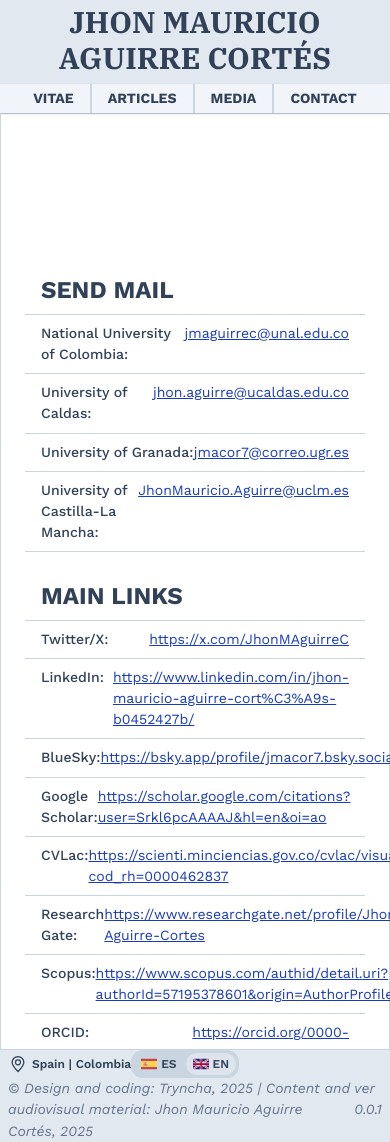
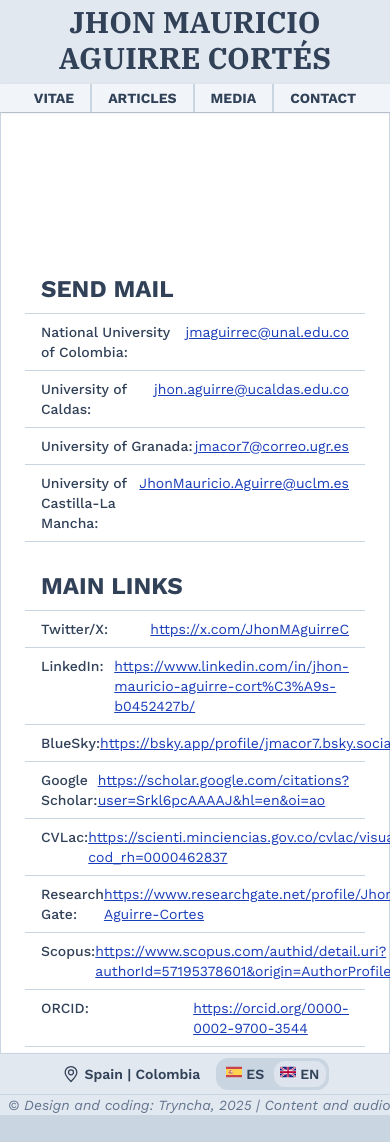
Before and after one commit to Tryncha/cv-jmac, a React (Vite) app: page /contact in a window 390 px wide. Shown: the top 1142 px of the page. After the commit the page ends 1115 px from the top, so only its background shows below. Built offline with nearby package versions, Linux system fonts and the light colour scheme; a web font is replaced by a local one.

Commit message:
footer responsive

```diff
--- a/src/components/LanguageSelector.tsx
+++ b/src/components/LanguageSelector.tsx
@@ -28,7 +28,7 @@
   const { language } = settings;
 
   return (
-    <div className="relative flex rounded-xl border-2 border-slate-300 bg-slate-300 text-xs lg:text-sm">
+    <div className="relative flex rounded-xl border-2 border-slate-300 bg-slate-300">
       <div
         className={`${
           language === 'es'
--- a/src/index.css
+++ b/src/index.css
@@ -45,87 +45,6 @@
   }
 }
 
-[data-theme='light'] {
-  /* --- General --- */
-  --body-backgroundColor: #d7e4ef;
-  --body-borderColor: #b8d4e6;
-  --body-fontFamily: 'Work Sans';
-  --body--main-fontColor: #1e3a52;
-  --body--secondary-fontColor: #5a7a92;
-
-  /* --- Components --- */
-  /* -- Header -- */
-  --Header-top-backgroundColor: #d4e7f5;
-  --Header-bottom-backgroundColor: #e8f1f8;
-
-  --Header-borderColor: #a8c5db;
-  --Header-fontFamily: 'Work Sans';
-  --Header-fontColor: #1e3a52;
-  --Header-boxShadow: 0 2px 8px rgba(42, 98, 143, 0.15);
-  --Header--isHovering-fontColor: #1565c0;
-  --Header--isActive-fontColor: #2d65a5;
-
-  --Header--title-fontFamily: 'IBM Plex Serif';
-  --Header--title-fontColor: #2c5777;
-
-  --LanguageSelector-boxShadow: 0 1px 3px rgba(42, 98, 143, 0.18) inset;
-
-  /* -- Footer -- */
-  --Footer-backgroundColor: #d4e7f5;
-  --Footer-borderColor: #a8c5db;
-  --Footer-fontFamily: 'IBM Plex Serif';
-  --Footer-fontColor: #2c5777;
-  --Footer-boxShadow: 0 -2px 8px rgba(42, 98, 143, 0.15);
-
-  /* --- Pages --- */
-  /* -- Home -- */
-  --Home-backgroundColor: #f5f9fc;
-
-  /* -- Vitae -- */
-  --Vitae-backgroundColor: #ffffff;
-  --Vitae-borderColor: #b8d4e6;
-  --Vitae-boxShadow: 0 0 20px rgba(42, 98, 143, 0.12);
-  --Vitae-fontColor: #5a7a92;
-  --Vitae--subtitle-fontColor: #5a7a92;
-
-  --Vitae--isHovering-fontColor: #1565c0;
-
-  /* --- Indexes --- */
-  --body-zIndex: 0;
-  --main-zIndex: 1;
-  --Header-bottom-zIndex: 2;
-  --Footer-zIndex: 2;
-  --Header-zIndex: 3;
-  --Header-top-zIndex: 3;
-}
-
-/* body {
-  position: relative;
-  background-color: var(--body-backgroundColor);
-  font-size: 0.9rem;
-  line-height: 1.3;
-  font-family: var(--body-fontFamily);
-  color: var(--body--main-fontColor);
-  z-index: var(--body-zIndex);
-  -webkit-font-smoothing: antialiased;
-  -moz-osx-font-smoothing: grayscale;
-} */
-
-/* hr {
-  border: none;
-  border-bottom: 1px solid var(--body-borderColor);
-} */
-
-/* a {
-  color: #1565c0;
-  text-decoration: none;
-  transition: color 0.2s ease;
-}
-
-a:hover {
-  color: #0d47a1;
-} */
-
 .u-textAnimatedGradient {
   background: linear-gradient(90deg, #d4af37, #b8860b);
   background-clip: text;
@@ -149,60 +68,3 @@
     background-position: 0% 50%;
   }
 }
-
-@media screen and (max-width: 1280px) {
-  .u-vitaeSubtitle {
-    font-size: 1.4rem;
-  }
-}
-
-@media screen and (max-width: 1024px) {
-  body {
-    font-size: 0.88rem;
-  }
-
-  .u-vitaeSubtitle {
-    font-size: 1.3rem;
-  }
-}
-
-@media screen and (max-width: 768px) {
-  body {
-    font-size: 0.95rem;
-    line-height: 1.5;
-  }
-
-  .u-vitaeSubtitle {
-    font-size: 1.25rem;
-  }
-
-  .u-emailInfo {
-    flex-direction: column;
-    gap: 3px;
-  }
-}
-
-@media screen and (max-width: 576px) {
-  body {
-    font-size: 0.9rem;
-  }
-
-  .u-vitaeSubtitle {
-    font-size: 1.15rem;
-  }
-
-  .u-citationNote {
-    padding: 10px;
-    font-size: 0.8rem;
-  }
-}
-
-@media screen and (max-width: 480px) {
-  body {
-    font-size: 0.88rem;
-  }
-
-  .u-vitaeSubtitle {
-    font-size: 1.1rem;
-  }
-}
--- a/src/overlay/Footer.tsx
+++ b/src/overlay/Footer.tsx
@@ -24,20 +24,20 @@
   const CURRENT_VERSION = '0.0.1';
 
   return (
-    <footer className="absolute inset-x-0 bottom-0 z-10 flex w-full flex-col border-t border-slate-300 bg-slate-200 px-2 shadow-sm">
-      <div className="flex sm:flex sm:items-center sm:gap-4 md:gap-8 xl:hidden">
+    <footer className="absolute bottom-0 z-30 flex w-full flex-col bg-slate-200 shadow-sm">
+      <div className="flex justify-center gap-4 border-t border-slate-300 p-1 2xl:hidden">
         <div className="flex items-center gap-1">
           <LocationIcon size="20" />
-          <span className="text-xs font-semibold lg:text-sm">{aboutInfo[language].address}</span>
+          <span className="text-sm font-semibold">{aboutInfo[language].address}</span>
         </div>
         <LanguageSelector />
       </div>
-      <div className="flex justify-between text-slate-500 italic">
-        <span>
+      <div className="flex justify-between overflow-auto border-t border-slate-300 px-2">
+        <span className="text-nowrap text-slate-500 italic">
           &copy; {footerTranslation[language].design} Tryncha, {CURRENT_YEAR} | {footerTranslation[language].info} Jhon
           Mauricio Aguirre Cortés, {CURRENT_YEAR}
         </span>
-        <span>ver {CURRENT_VERSION}</span>
+        <span className="hidden text-slate-500 italic lg:inline">ver {CURRENT_VERSION}</span>
       </div>
     </footer>
   );
--- a/src/overlay/Header.tsx
+++ b/src/overlay/Header.tsx
@@ -64,7 +64,7 @@
   const { language } = settings;
 
   return (
-    <header className="z-20 flex w-full flex-col justify-between border-b border-slate-300 bg-slate-200 shadow-sm sm:fixed sm:top-0 sm:left-0 xl:flex-row xl:px-8 xl:py-1">
+    <header className="z-30 flex w-full flex-col justify-between border-b border-slate-300 bg-slate-200 shadow-sm sm:fixed sm:top-0 sm:left-0 xl:flex-row xl:px-8 xl:py-1">
       <div className="flex flex-col pt-1 pb-2 xl:py-0">
         <Link
           to="/"
```
